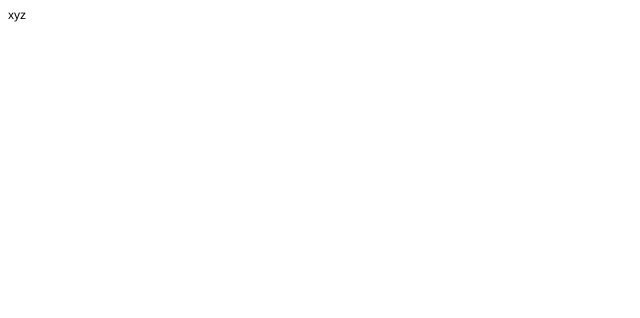
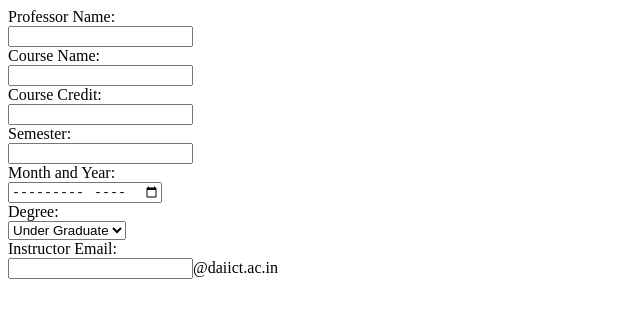
Before and after one commit to Pushpang/Presence-Create-course, a plain HTML site: page index.html in a window 1280 px wide. Shown: the whole page, without its empty margins (0-640 px from the left). Drawn offline with Linux system fonts and the light colour scheme.

Commit message:
added elements of form

```diff
--- a/index.html
+++ b/index.html
@@ -6,11 +6,49 @@
   <title></title>
   <meta name="Generator" content="Cocoa HTML Writer">
   <meta name="CocoaVersion" content="1671.6">
-  <style type="text/css">
-    p.p1 {margin: 0.0px 0.0px 0.0px 0.0px; font: 12.0px Helvetica}
-  </style>
+
 </head>
 <body>
-<p class="p1">xyz</p>
+<div>
+  <form action="">
+
+    <label for="prof-name">Professor Name:</label><br>
+    <input type="text" id="prof-name" name="prof-name"><br>
+
+    <label for="course-name">Course Name:</label><br>
+    <input type="text" id="course-name" name="course-name"><br>
+
+    <label for="course-credit">Course Credit:</label><br>
+    <input type="number" id="course-credit" name="course-credit"><br>
+
+    <label for="semester">Semester:</label><br>
+    <input list="semesters" name="semester" id="semester">
+    <datalist id="semesters">
+      <option value="1">
+      <option value="2">
+      <option value="3">
+      <option value="4">
+      <option value="5">
+      <option value="6">
+      <option value="7">
+      <option value="8">
+      <option value="Summer">
+    </datalist><br>
+
+    <label for="year">Month and Year:</label><br>
+    <input type="month" id="year" name="year"><br>
+
+    <label for="degree">Degree:</label><br>
+    <select id="degree">
+      <option value="UG">Under Graduate</option>
+      <option value="PG">Post Graduate</option>
+    </select><br>
+
+    <label for="Prof_ID">Instructor Email:</label><br>
+    <input type="text" id="Prof_ID" name="Prof_ID"><span>@daiict.ac.in</span><br>
+
+
+  </form>
+</div>
 </body>
 </html>
```
